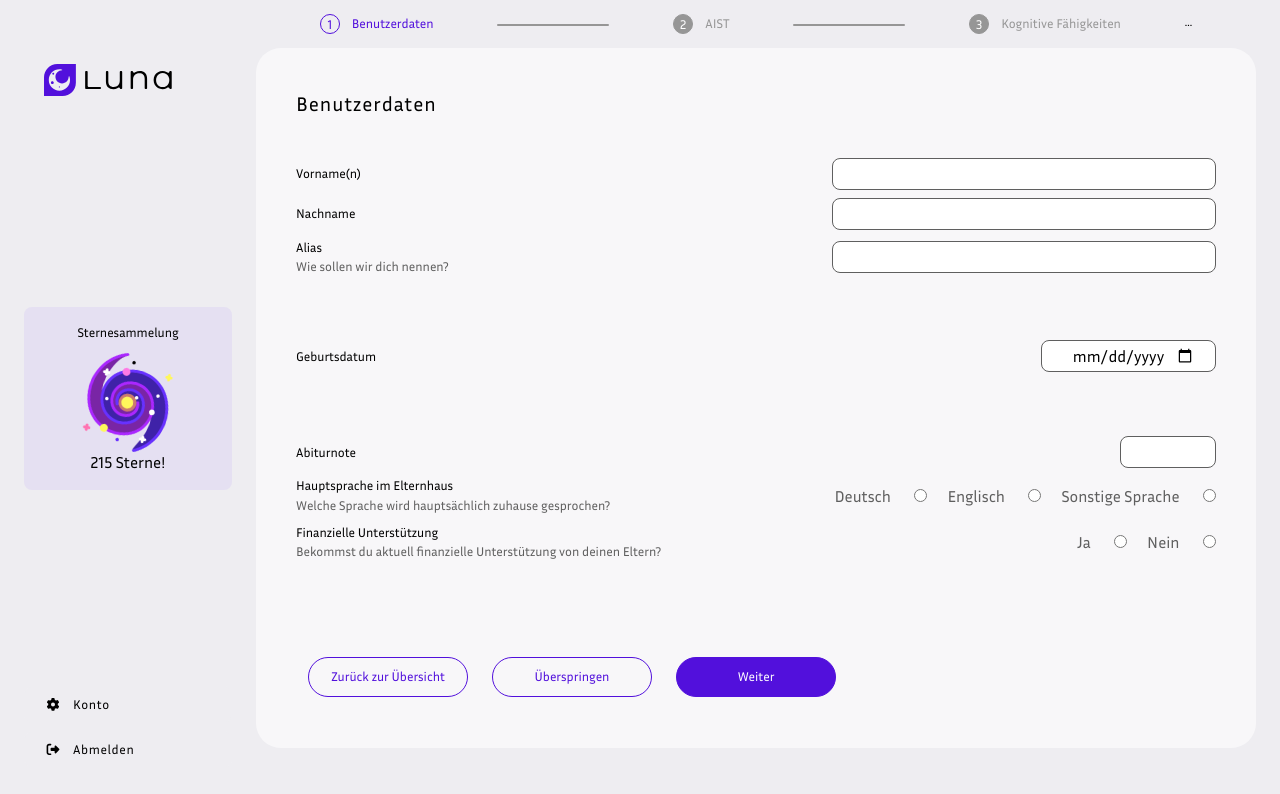
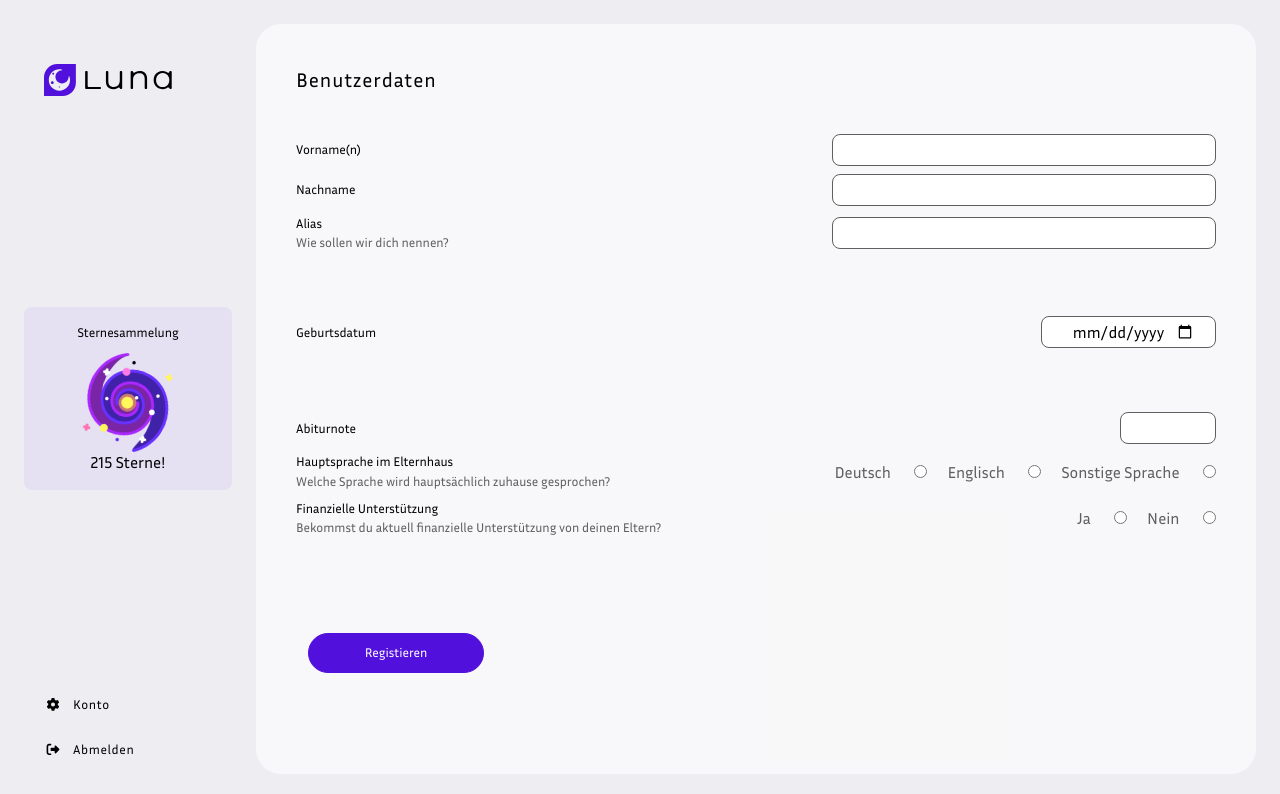
Before and after one commit to Luna-DroMo/luna_frontend, a Next.js app: page /registration_forms/benutzerdaten_input in a window 1280 px wide. Shown: the top 794 px of the page. Built offline with nearby package versions, Linux system fonts and the light colour scheme; sample sign-in values are in the browser's storage.

Commit message:
issue9: moved user data to before the sign up overview

```diff
--- a/components/SignupForm.js
+++ b/components/SignupForm.js
@@ -41,7 +41,7 @@ function SignUpForm() {
       // Assuming the token is set in a secure, HttpOnly cookie by the server.
 
       // Redirect using Next.js Router
-      router.push('/account_setup_overview')
+      router.push('/registration_forms/benutzerdaten_input/')
 
     } catch (error) {
       console.log("error during login", error)
--- a/pages/account_setup_overview.js
+++ b/pages/account_setup_overview.js
@@ -32,7 +32,7 @@ export default function Main() {
                 <Greeting account_setup_progress={account_setup_progress} />
                 <div className=' my-10  w-full text-center'>
                     <h1 className='mb-5 text-2xl'>Prozess jetzt starten!</h1>
-                    <Button text="Loslegen!" highlighted={true} href="./registration_forms/benutzerdaten_input/"></Button>
+                    <Button text="Loslegen!" highlighted={true} href="./registration_forms/AIST_input/"></Button>
 
                     <a href="/" className='text-xs text-lightgrey mt-5 block hover:underline'><p>Ich habe gerade keine Zeit</p></a>
                 </div>
--- a/pages/registration_forms/AIST_input.js
+++ b/pages/registration_forms/AIST_input.js
@@ -53,9 +53,10 @@ export default function Main({ model }) {
         }
       }
 
-    let forms1 = [{ "name": "Benutzerdaten", "status": 2, "item": 1 },
-    { "name": "AIST", "status": 1, "item": 2 },
-    { "name": "Kognitive Fähigkeiten", "status": 0, "item": 3 }];
+    let forms1 = [
+    { "name": "AIST", "status": 1, "item": 1 },
+    { "name": "Kognitive Fähigkeiten", "status": 0, "item": 2 },
+    { "name": "Internale-Externale Kontrollüberzeugung", "status": 0, "item": 3 }];
 
     model = { "name": "Allgemeiner Interessen Struktur-Test" };
 
--- a/pages/registration_forms/IntExt_input.js
+++ b/pages/registration_forms/IntExt_input.js
@@ -46,9 +46,9 @@ export default function Main({ model }) {
 
 
     let forms1 = [
-        { "name": "Kognitive Fähigkeiten", "status": 2, "item": 3 },
-        { "name": "Internale-Externale Kontrollüberzeugung", "status": 1, "item": 4 },
-        { "name": "Fachwissen Mathematik", "status": 0, "item": 5 },
+        { "name": "Kognitive Fähigkeiten", "status": 2, "item": 2 },
+        { "name": "Internale-Externale Kontrollüberzeugung", "status": 1, "item": 3 },
+        { "name": "Fachwissen Mathematik", "status": 0, "item": 4 },
     ];
 
     model = { "name": "Internale-Externale-Kontrollüberzeugung" };
--- a/pages/registration_forms/benutzerdaten_input.js
+++ b/pages/registration_forms/benutzerdaten_input.js
@@ -1,5 +1,5 @@
 import Image from 'next/image'
-import InputLayout from '@/components/InputLayout.js';
+import RootLayout from '@/components/RootLayout';
 //import { FontAwesomeIcon } from '@fortawesome/react-fontawesome';
 //import { faChevronRight} from '@fortawesome/free-solid-svg-icons';
 import { FormButton } from '@/components/Buttons';
@@ -54,19 +54,21 @@ export default function Main({ model }) {
             data
           )
 
-        router.push("./AIST_input")
+        router.push("../account_setup_overview")
         } catch (error) {
           console.log("error", error)
         }
       }
 
     return (
-        <InputLayout show_main_links={false} >
+        <RootLayout show_main_links={false} >
+            {
+            /*
             <div className="input_progbar">
                 <Progressbar forms={forms1} current_form={model.name} />
             </div>
+            */}
 
-            <div className="input_mainbody">
 
 
                 <main className="flex-row justify-between px-10 pt-10">
@@ -82,14 +84,13 @@ export default function Main({ model }) {
                         <InputRow type="radio" maintext="Hauptsprache im Elternhaus" subtitle="Welche Sprache wird hauptsächlich zuhause gesprochen?" options={{"Deutsch":"DE", "Englisch":"EN", "Sonstige Sprache":"OTHER"}} value = {language} onChange={(e) => setLanguage(e.target.value)}/>
                         <InputRow type="radio" maintext="Finanzielle Unterstützung" subtitle="Bekommst du aktuell finanzielle Unterstützung von deinen Eltern?" options={{"Ja":1, "Nein":0}} value = {finsupport} onChange={(e) => setFinsupport(e.target.value)} />
 
-                        <div className="flex justify-evenly w-3/5 mt-24">
-                            <FormButton text="Zurück zur Übersicht" formAction="../account_setup_overview" type="button"/>
-                            <FormButton text="Überspringen" formAction="./AIST_input" type="button"/>
-                            <FormButton text="Weiter" highlighted="true"/>
+                        <div className="flex mt-24">
+
+                            <FormButton text="Registieren" highlighted="true"/>
                         </div>
                     </form>
                 </main>
-            </div>
-        </InputLayout>
+
+        </RootLayout>
     )
 }
--- a/pages/registration_forms/bfi_input.js
+++ b/pages/registration_forms/bfi_input.js
@@ -53,9 +53,9 @@ export default function Main({ model }) {
 
     let forms1 = [
 
-        { "name": "Motivation", "status": 2, "item": 6 },
-        { "name": "Persönlichkeitsskala", "status": 1, "item": 7 },
-        { "name": "Postive-Negative", "status": 0, "item": 8 },
+        { "name": "Motivation", "status": 2, "item": 5 },
+        { "name": "Persönlichkeitsskala", "status": 1, "item": 6 },
+        { "name": "Postive-Negative", "status": 0, "item": 7 },
     ];
 
     model = { "name": "Persönlichkeit" };
--- a/pages/registration_forms/kognitive_faehigkeiten_input.js
+++ b/pages/registration_forms/kognitive_faehigkeiten_input.js
@@ -44,9 +44,9 @@ export default function Main({ model }) {
 
 
     let forms1 = [
-    { "name": "AIST", "status": 2, "item": 2 },
-    { "name": "Kognitive Fähigkeiten", "status": 1, "item": 3 },
-    { "name": "Internale-Externale Kontrollüberzeugung", "status": 0, "item": 4 }];
+    { "name": "AIST", "status": 2, "item": 1 },
+    { "name": "Kognitive Fähigkeiten", "status": 1, "item": 2 },
+    { "name": "Internale-Externale Kontrollüberzeugung", "status": 0, "item": 3 }];
 
     model = { "name": "Kognitive Fähigkeiten (IQ)" };
 
--- a/pages/registration_forms/maths_input.js
+++ b/pages/registration_forms/maths_input.js
@@ -45,9 +45,9 @@ export default function Main({ model }) {
 
     let forms1 = [
 
-        { "name": "Internale-Externale Kontrollüberzeugung", "status": 2, "item": 4 },
-        { "name": "Fachwissen Mathematik", "status": 1, "item": 5 },
-        { "name": "Motivation", "status": 0, "item": 6 },
+        { "name": "Internale-Externale Kontrollüberzeugung", "status": 2, "item": 3 },
+        { "name": "Fachwissen Mathematik", "status": 1, "item": 4 },
+        { "name": "Motivation", "status": 0, "item": 5 },
     ];
 
     model = { "name": "Maths Skills" };
--- a/pages/registration_forms/motivation_input.js
+++ b/pages/registration_forms/motivation_input.js
@@ -53,9 +53,9 @@ export default function motivation_input({ model }) {
 
     let forms1 = [
 
-        { "name": "Fachwissen Mathematik", "status": 2, "item": 5 },
-        { "name": "Motivation", "status": 1, "item": 6 },
-        { "name": "Persönlichkeitsskala", "status": 0, "item": 7 },
+        { "name": "Fachwissen Mathematik", "status": 2, "item": 4 },
+        { "name": "Motivation", "status": 1, "item": 5 },
+        { "name": "Persönlichkeitsskala", "status": 0, "item": 6 },
     ];
 
     model = { "name": "Motivation" };
--- a/pages/registration_forms/panas_input.js
+++ b/pages/registration_forms/panas_input.js
@@ -11,7 +11,6 @@ import { useState } from 'react';
 import axios from 'axios';
 import Router, { useRouter } from 'next/router';
 import { hasNullValue } from '@/utils/utils';
-
 
 export default function Main({ model }) {
     const { user, isAuthenticated, saveUser, clearUser } = useAuth();
```
